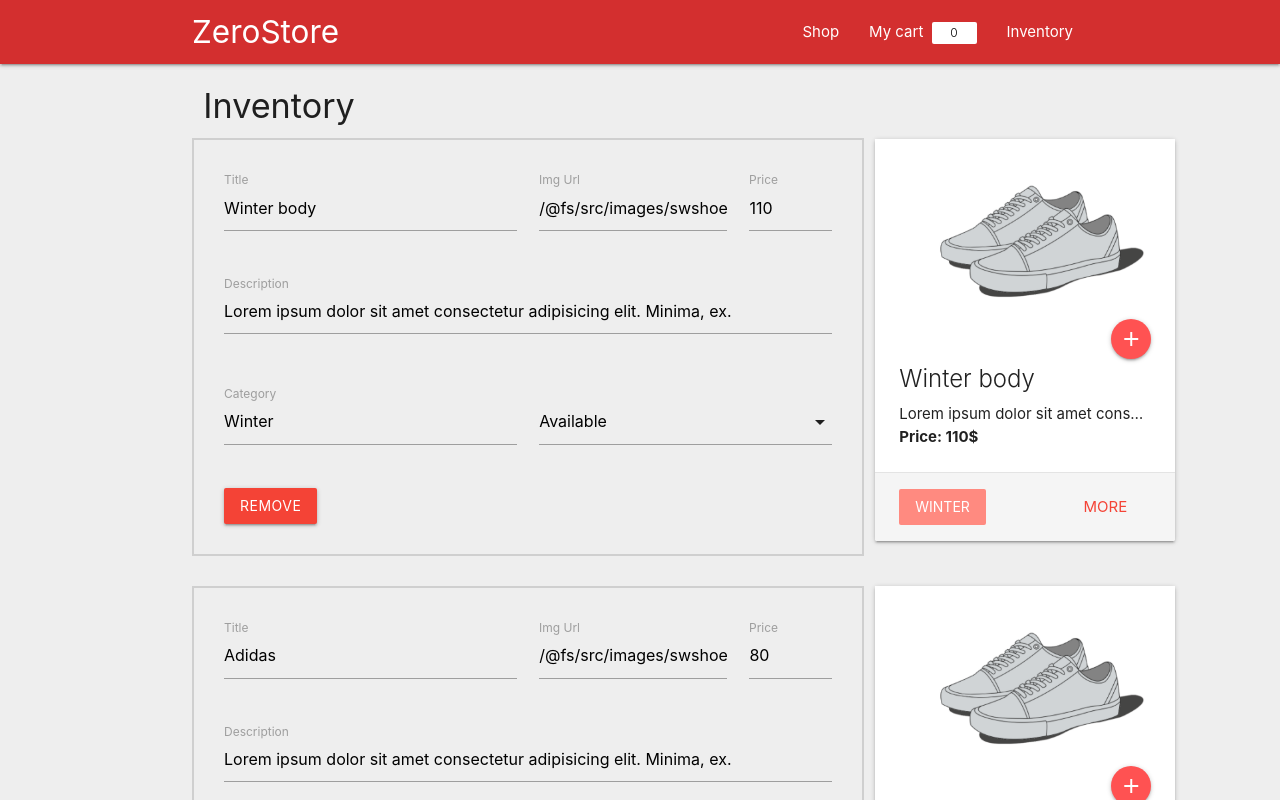
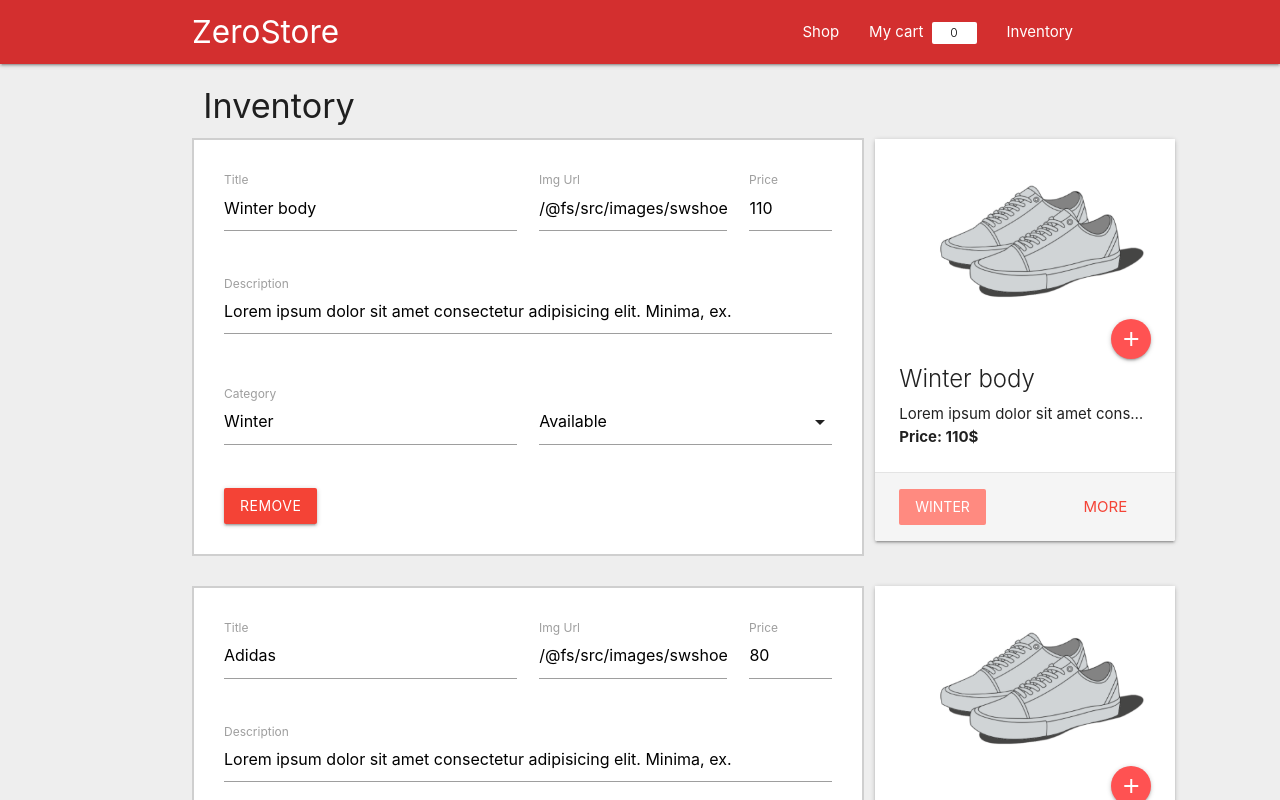
Before and after one commit to georgelioris/zerostore, a React (Create React App) app: page /Inventory in a window 1280 px wide. Shown: the top 800 px of the page. Built offline with nearby package versions, Linux system fonts and the light colour scheme.

Commit message:
renamed vars

```diff
--- a/src/components/InvenotryForms.js
+++ b/src/components/InvenotryForms.js
@@ -11,7 +11,7 @@ const Inventory = ({
       {items.map(item => {
         return (
           <form
-            className="col s12 inventory-item"
+            className="col s12 white inventory-item"
             key={item.id}
             onChange={event => handleItemChange(event, item.id)}
           >
--- a/src/containers/Shop.js
+++ b/src/containers/Shop.js
@@ -49,11 +49,12 @@ const visibleItems = (itemsObj, filters) => {
 
 const categories = itemsObj => {
   const itemsArr = Object.values(itemsObj);
-  const categories = itemsArr.reduce(
+  const getCategories = itemsArr.reduce(
     (acc, item) => [...acc, item.category],
     []
   );
-  return categories.filter(unique).filter(Boolean);
+  const categories = getCategories.filter(unique).filter(Boolean);
+  return categories;
 };
 
 const mapStateToProps = state => {
```
